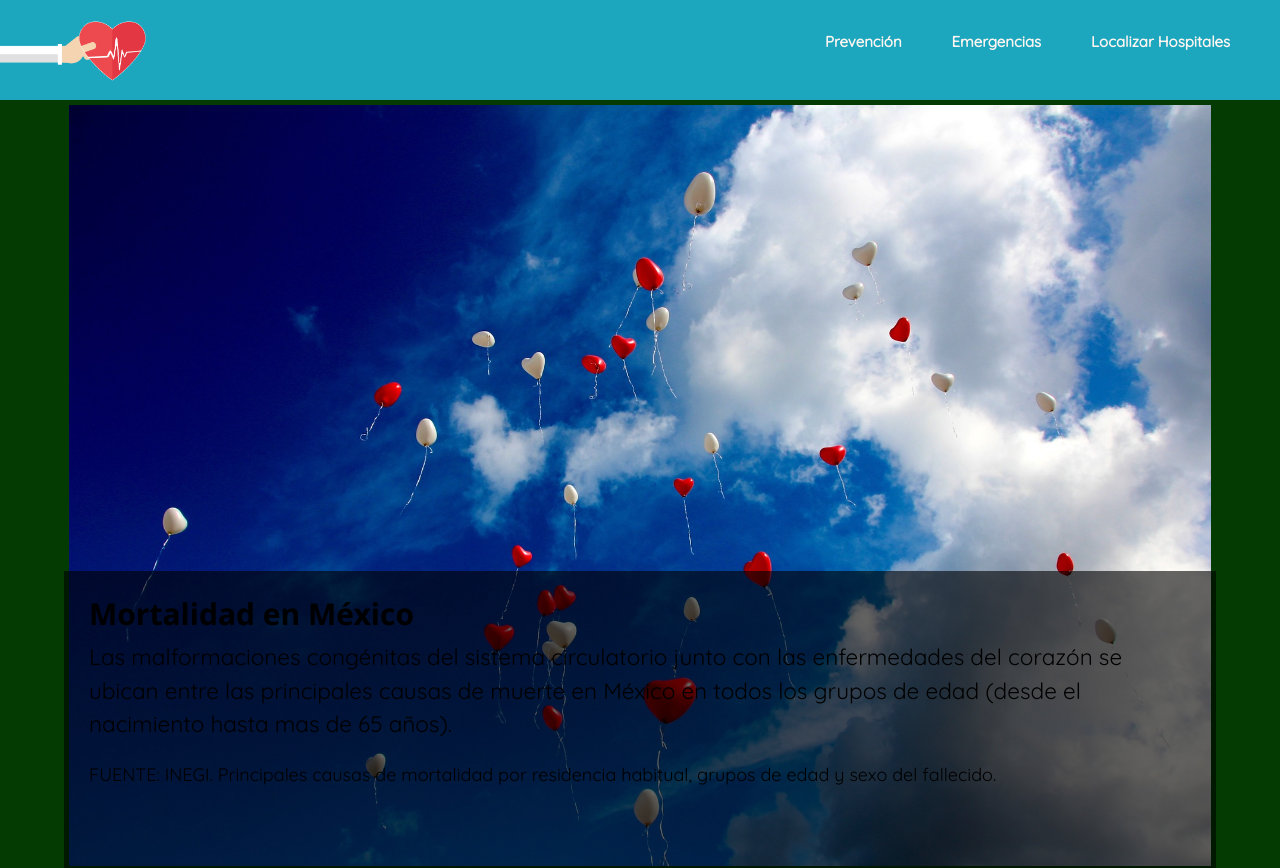
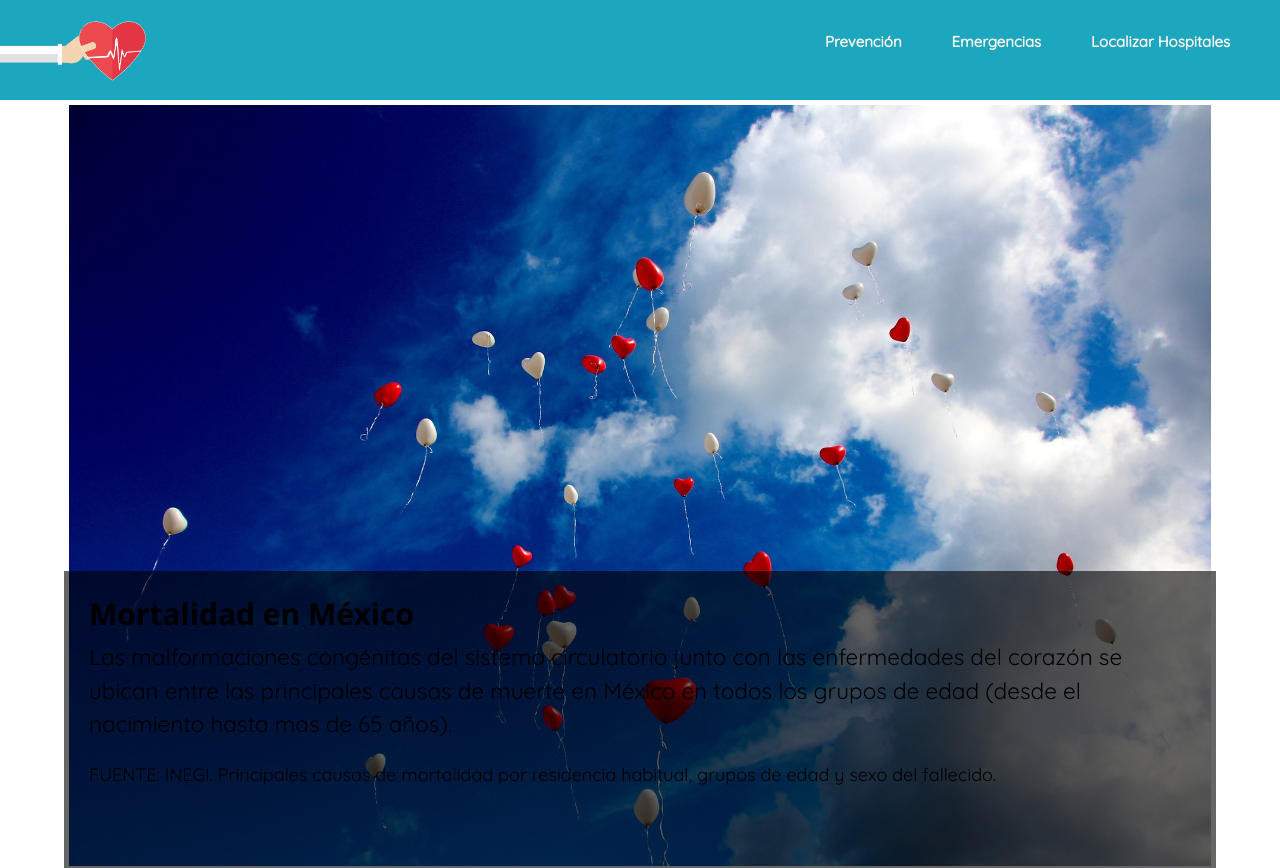
Before and after one commit to rrortegaa/x-corazon, an Angular app: page /principal in a window 1280 px wide. Shown: the top 868 px of the page. Built offline with nearby package versions, Linux system fonts and the light colour scheme.

Commit message:
nuevo 15-08-18

```diff
--- a/src/app/principal/principal.component.css
+++ b/src/app/principal/principal.component.css
@@ -1,7 +1,7 @@
 .contenedorP {
     width: 100%;
     min-height: calc(100vh - 200px);
-    background-color: aqua;
+    /* background-color: aqua; */
 }
 
 .caja {
@@ -12,7 +12,7 @@
     display: flex;
     flex-direction: column;
     margin-bottom: 20px;
-    background-color: rgb(3, 59, 3);
+    /* background-color: rgb(3, 59, 3); */
 }
 
 img {
```
